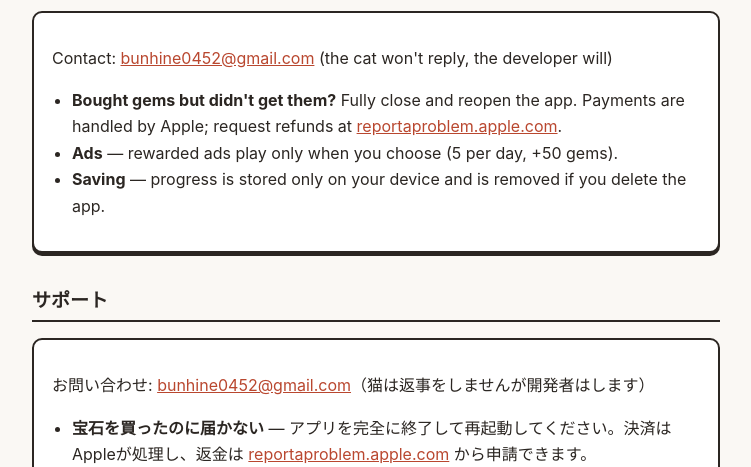
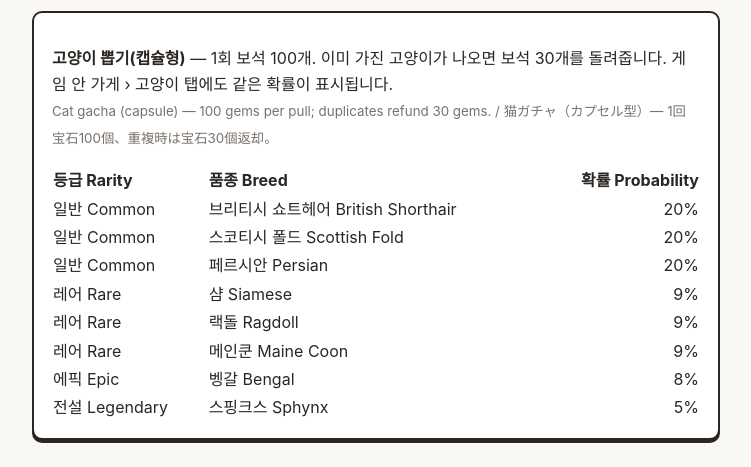
Before and after one commit to bunhine0452/bunhine0452.github.io, a plain HTML site: page cat/index.html in a window 1280 px wide. Shown: the part 523-990 px from the top of the page, without its empty margins (264-1015 px from the left). Drawn offline with Linux system fonts and the light colour scheme.

Commit message:
docs(site): 확률형 아이템(고양이 뽑기) 확률 공개
Co-Authored-By: Claude Opus 5.5 <noreply@anthropic.com>
Claude-Session: https://claude.ai/code/session_011NBY74VnotsDEwMGtqRANs

```diff
--- a/cat/index.html
+++ b/cat/index.html
@@ -1,6 +1,6 @@
 <!doctype html><html lang="ko"><head><meta charset="utf-8"><meta name="viewport" content="width=device-width,initial-scale=1">
 <title>cat — Support</title><link rel="stylesheet" href="../style.css"></head><body><main>
-<nav><a href="#ko">한국어</a><a href="#en">English</a><a href="#ja">日本語</a> · <a href="privacy.html">Privacy</a></nav>
+<nav><a href="#ko">한국어</a><a href="#en">English</a><a href="#ja">日本語</a><a href="#odds">확률</a> · <a href="privacy.html">Privacy</a></nav>
 <h1>cat</h1><p class="soft">말 안 듣는 고양이 · The cat that won't listen · 言うことを聞かない猫</p>
 
 <h2 id="ko">고객 지원</h2>
@@ -8,6 +8,21 @@
 <ul><li><b>보석을 샀는데 안 들어왔어요</b> — 앱을 완전히 껐다 켜 주세요. 결제는 Apple이 처리하며, 환불은 <a href="https://reportaproblem.apple.com">Apple 문제 신고</a>에서 요청할 수 있습니다.</li>
 <li><b>광고</b> — 보상형 광고는 원할 때만 봅니다(하루 5번, 보석 +50).</li>
 <li><b>저장</b> — 진행 상황은 기기에만 저장됩니다. 앱을 지우면 함께 지워집니다.</li></ul></div>
+
+<h2 id="odds">확률형 아이템 정보 · Probability · 確率</h2>
+<div class="card"><p><b>고양이 뽑기(캡슐형)</b> — 1회 보석 100개. 이미 가진 고양이가 나오면 보석 30개를 돌려줍니다. 게임 안 가게 › 고양이 탭에도 같은 확률이 표시됩니다.<br>
+<small>Cat gacha (capsule) — 100 gems per pull; duplicates refund 30 gems. / 猫ガチャ（カプセル型）— 1回 宝石100個、重複時は宝石30個返却。</small></p>
+<table style="width:100%;border-collapse:collapse">
+<tr><th align="left">등급 Rarity</th><th align="left">품종 Breed</th><th align="right">확률 Probability</th></tr>
+<tr><td>일반 Common</td><td>브리티시 쇼트헤어 British Shorthair</td><td align="right">20%</td></tr>
+<tr><td>일반 Common</td><td>스코티시 폴드 Scottish Fold</td><td align="right">20%</td></tr>
+<tr><td>일반 Common</td><td>페르시안 Persian</td><td align="right">20%</td></tr>
+<tr><td>레어 Rare</td><td>샴 Siamese</td><td align="right">9%</td></tr>
+<tr><td>레어 Rare</td><td>랙돌 Ragdoll</td><td align="right">9%</td></tr>
+<tr><td>레어 Rare</td><td>메인쿤 Maine Coon</td><td align="right">9%</td></tr>
+<tr><td>에픽 Epic</td><td>벵갈 Bengal</td><td align="right">8%</td></tr>
+<tr><td>전설 Legendary</td><td>스핑크스 Sphynx</td><td align="right">5%</td></tr>
+</table></div>
 
 <h2 id="en">Support</h2>
 <div class="card"><p>Contact: <a href="mailto:bunhine0452@gmail.com">bunhine0452@gmail.com</a> (the cat won't reply, the developer will)</p>
```
